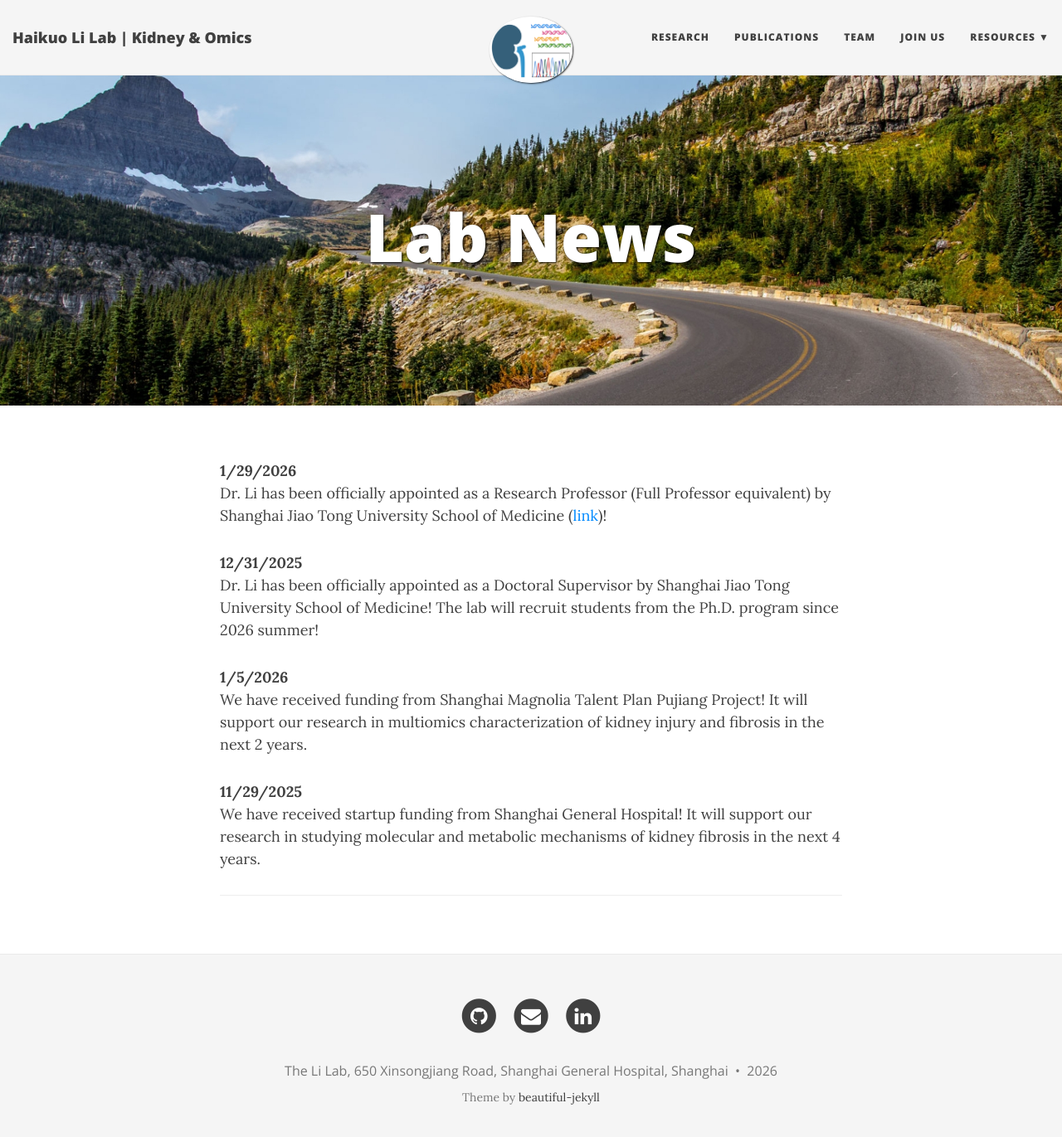
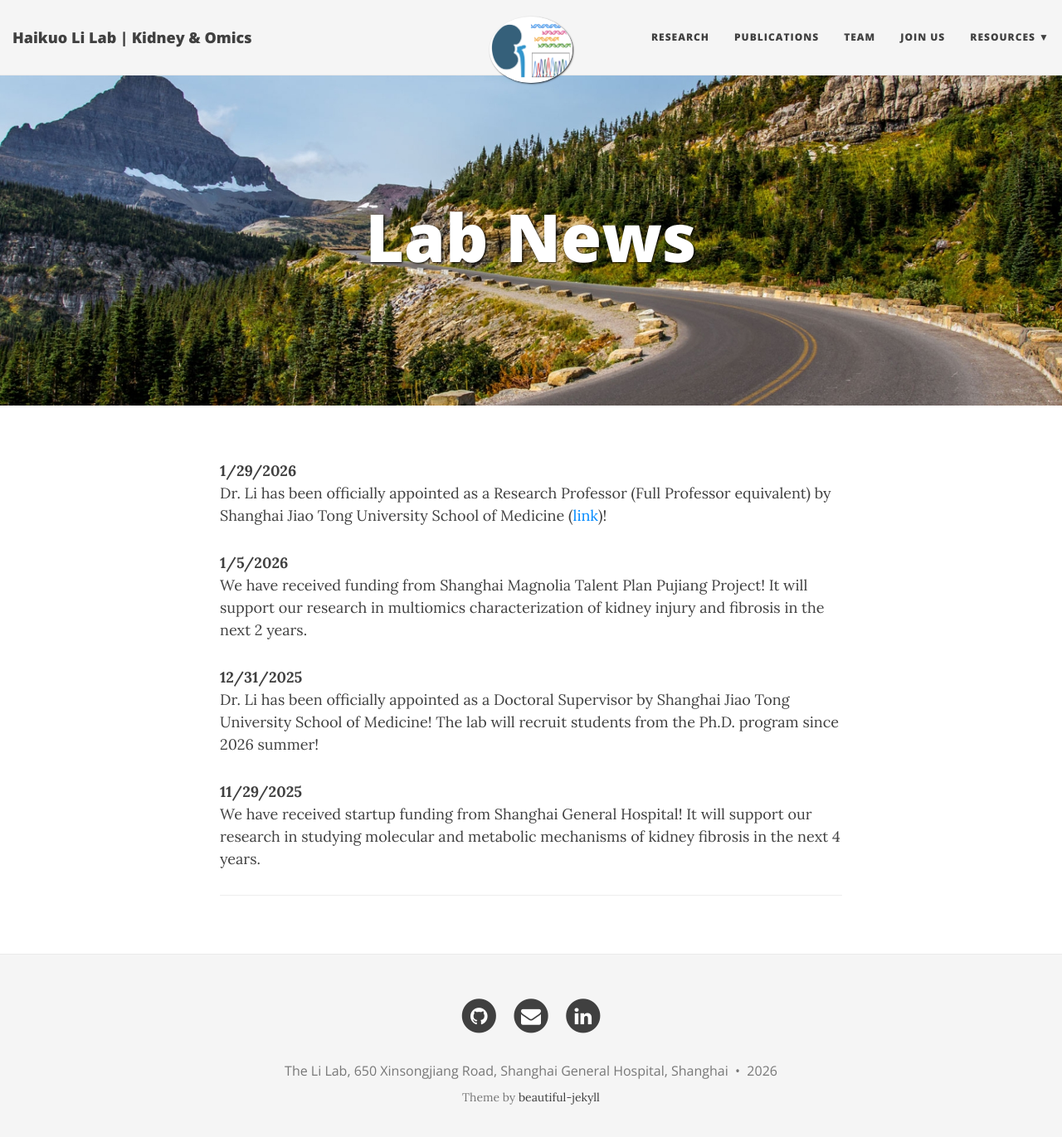
Before and after one commit to TheLiLab/thelilab.github.io, a Jekyll site: the page built from News.md, in a window 1280 px wide and 1384 px high. Shown: the top 1371 px of the window at 83% size. Built offline with Jekyll 4.4.1, drawn with Linux system fonts in a browser that asks for light colours; nearby versions of some CDN libraries.

Commit message:
Update News.md

```diff
--- a/News.md
+++ b/News.md
@@ -10,11 +10,11 @@ bigimg:
 <strong>1/29/2026</strong><br>
 Dr. Li has been officially appointed as a Research Professor (Full Professor equivalent) by Shanghai Jiao Tong University School of Medicine (<a href="https://www.shsmu.edu.cn/xxgk/info/1075/11524.htm" target="_blank">link</a>)!
 
+<strong>1/5/2026</strong><br>
+We have received funding from Shanghai Magnolia Talent Plan Pujiang Project! It will support our research in multiomics characterization of kidney injury and fibrosis in the next 2 years.
+
 <strong>12/31/2025</strong><br>
 Dr. Li has been officially appointed as a Doctoral Supervisor by Shanghai Jiao Tong University School of Medicine! The lab will recruit students from the Ph.D. program since 2026 summer!
-
-<strong>1/5/2026</strong><br>
-We have received funding from Shanghai Magnolia Talent Plan Pujiang Project! It will support our research in multiomics characterization of kidney injury and fibrosis in the next 2 years.
 
 <strong>11/29/2025</strong><br>
 We have received startup funding from Shanghai General Hospital! It will support our research in studying molecular and metabolic mechanisms of kidney fibrosis in the next 4 years.
```
